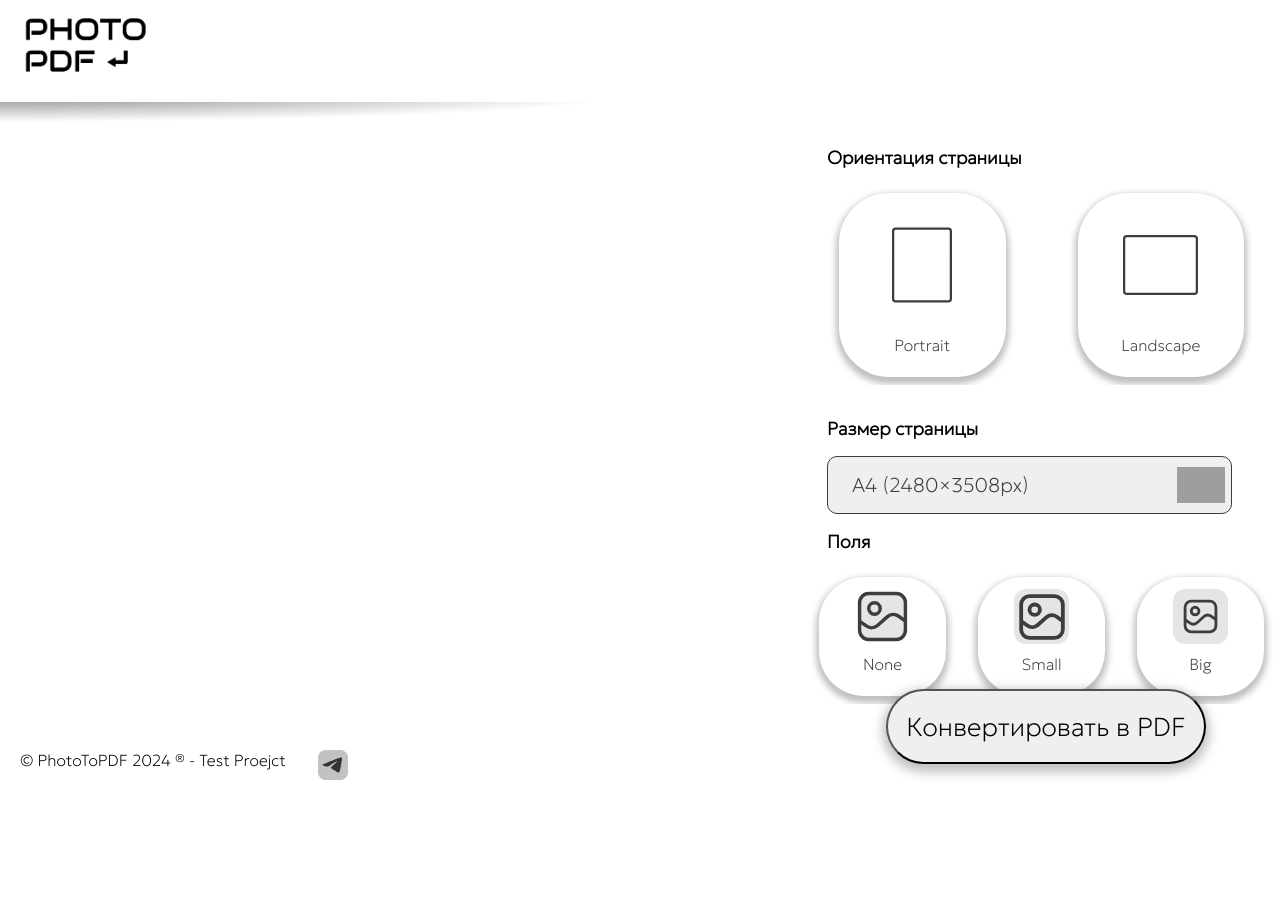
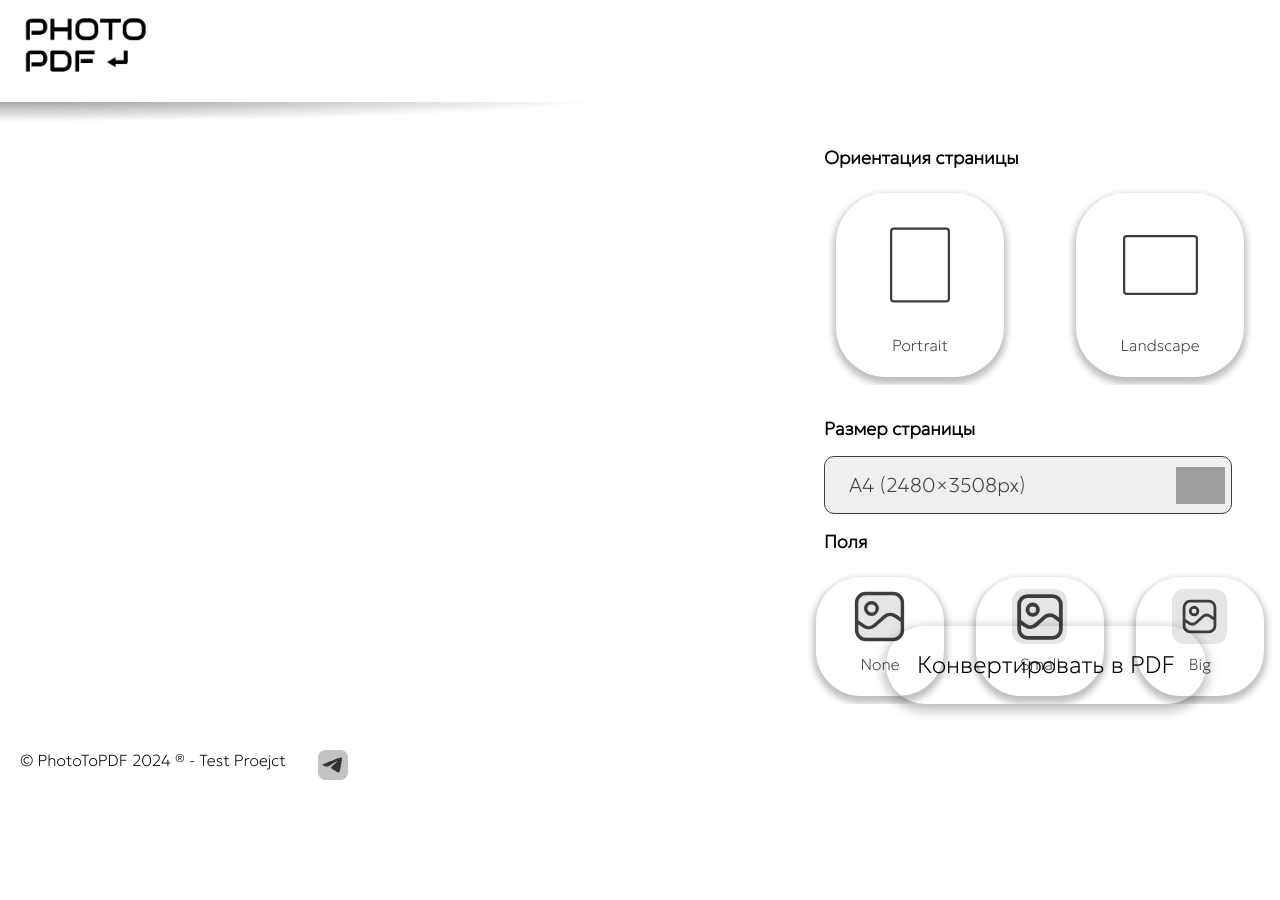
Before and after one commit to oINCLUDEo/PhotoToPDFweb, a Django app: template templates/creating.html in a window 1280 px wide. After the commit the page ends 780 px from the top, so only its background shows below. Run offline with Django 5.2, Linux system fonts and the light colour scheme; the template is opened without the code that fills it, so the values that code supplies are empty; grey boxes are pictures that could not be loaded.

Commit message:
add pictures ui, fixed slidebar and flexbox

```diff
--- a/main/static/css/creating.css
+++ b/main/static/css/creating.css
@@ -31,14 +31,12 @@ select{
     font-family: 'Geologica Thin', sans-serif;
 }
 .work_area{
+    height: calc(100vh - 180px);
     display: flex;
-    justify-content: center;
-    flex-wrap: wrap;
 }
 body{
     background: white;
     margin: 0;
-    display: flex;
     flex-direction: column;
 }
 ul{
@@ -47,6 +45,7 @@ ul{
     padding: 0;
 }
 .option_image_item{
+    cursor: pointer;
     overflow: hidden;
     box-shadow: 0 4px 6px 3px rgba(0, 0, 0, 0.25);
     border-radius: 50px;
@@ -57,7 +56,33 @@ ul{
     flex-direction: column;
     justify-content: center;
 }
+.picture{
+    cursor: move;
+    box-shadow: 0 4px 6px 3px rgba(0, 0, 0, 0.25);
+    border-radius: 50px;
+    margin: 8px 12px;
+    width: 200px;
+    height: 270px;
+    display: flex;
+    position: relative;
+    flex-direction: column;
+    justify-content: center;
+}
+.picture:hover{
+    background: linear-gradient(360deg, rgba(84.56, 166.89, 226.51, 0) 77%, rgba(63.25, 124.84, 169.43, 0.3) 87%, rgba(10, 60, 130, 0.7) 100%);
+    border-radius: 50px
+}
+.picture center{
+    padding: 24px 5px;
+}
+.pictures_area{
+    overflow-y: auto;
+    min-width: 400px;
+    padding: 0 30px;
+    flex: 1 1;
+}
 .margin_image_item{
+    cursor: pointer;
     overflow: hidden;
     box-shadow: 0 4px 6px 3px rgba(0, 0, 0, 0.25);
     border-radius: 45px;
@@ -75,42 +100,52 @@ ul{
     word-wrap: break-word;
     font-stretch: 100%;
     font-weight: 300;
-    padding-bottom: 24px;
-    margin: 0 auto;
+    margin: 0 auto 24px auto;
     line-height: 16px;
     width: 90px;
     box-sizing: border-box;
 }
 .slidebar{
-    position: absolute;
     right: 0;
-    padding-bottom: 180px;
     box-sizing: border-box;
     flex-direction: column;
+    flex: 0 0;
     display: flex;
+    flex-basis: 480px;
+}
+.pictures_rendered{
+    display: flex;
+    justify-content: center;
+    flex-wrap: wrap;
+    overflow-y: auto;
 }
 .orientation_image {
     overflow: hidden;
-    cursor: pointer;
     display: flex;
 }
 .btn_convert{
     cursor: pointer;
-    position: absolute;
-    bottom: 36px;
+    position: fixed;
+    justify-content: center;
+    bottom: 96px;
     width: 320px;
-    height: 75px;
     right: 74px;
-    box-shadow: 0px 4.319507598876953px 10.798768043518066px 3.5995893478393555px rgba(0, 0, 0, 0.25);
+    padding: 24px 0;
+    display: flex;
+    box-shadow: 0 4px 11px 3px rgba(0, 0, 0, 0.25);
     border-radius: 39px;
-}
-.btn_convert span{
-    text-align: center;
-    color: black;
-    font-size: 26px;
+    font-size: 24px;
     font-family: 'Geologica Thin', 'sans-serif';
     font-weight: 300;
-    word-wrap: break-word
+    word-wrap: break-word;
+    transition: .5s;
+}
+.btn_convert:hover{
+    box-shadow: 0 4px 11px 3px rgba(0, 0, 0, 0.25);
+    border-radius: 39px;
+    background: #2E5C7D;
+    color: white;
+    transform: translateY(-5px);
 }
 #icon{
     margin: -30px 0;
@@ -119,10 +154,6 @@ ul{
     flex: 0 0 auto;
 }
 .main {
-    flex: 1 0 auto;
-    display: flex;
-    flex-direction: column;
-    height: calc(100vh - 180px);
     overflow: hidden;
 
 }
--- a/templates/creating.html
+++ b/templates/creating.html
@@ -15,13 +15,15 @@
         </nav>
     </header>
     <div class="main">
-        <div class="work_area" style="display: flex; justify-content: center; flex-wrap: wrap;">
+        <div class="work_area">
             <div class="pictures_area">
-                {% for uploaded_file in uploaded_files %}
-                    <div class="picture">
-                        <center><img src="{{ uploaded_file.file.url }}" width="150" alt="{{ uploaded_file.file.name }}"></center>
-                    </div>
-                {% endfor %}
+                <div class="pictures_rendered">
+                    {% for uploaded_file in uploaded_files %}
+                        <div class="picture">
+                            <center><img src="{{ uploaded_file.file.url }}" width="150" alt="{{ uploaded_file.file.name }}"></center>
+                        </div>
+                    {% endfor %}
+                </div>
             </div>
             <div class="slidebar">
                 <div class="panel_option">
@@ -77,9 +79,7 @@
                     </ul>
                 </div>
             </div>
-            <button class="btn_convert">
-                <span>Конвертировать в PDF</span>
-            </button>
+            <a class="btn_convert">Конвертировать в PDF</a>
         </div>
     </div>
     <footer>
--- a/templates/index.html
+++ b/templates/index.html
@@ -15,7 +15,7 @@
         </nav>
     </header>
     <div class="main">
-        <center><h2 id="text">Конвертируйте ваши изображения в формат PDF.</h2></center>
+        <center id="text">Конвертируйте ваши изображения в формат PDF.</center>
         <form method="POST" enctype="multipart/form-data">
             {% csrf_token %}
             <input type="file" id="image-input" accept=".png, .jpg, .jpeg" multiple style="display: none;">
```
Also changed, not shown: main/static/css/index.css (+12 -15 lines), db.sqlite3.
